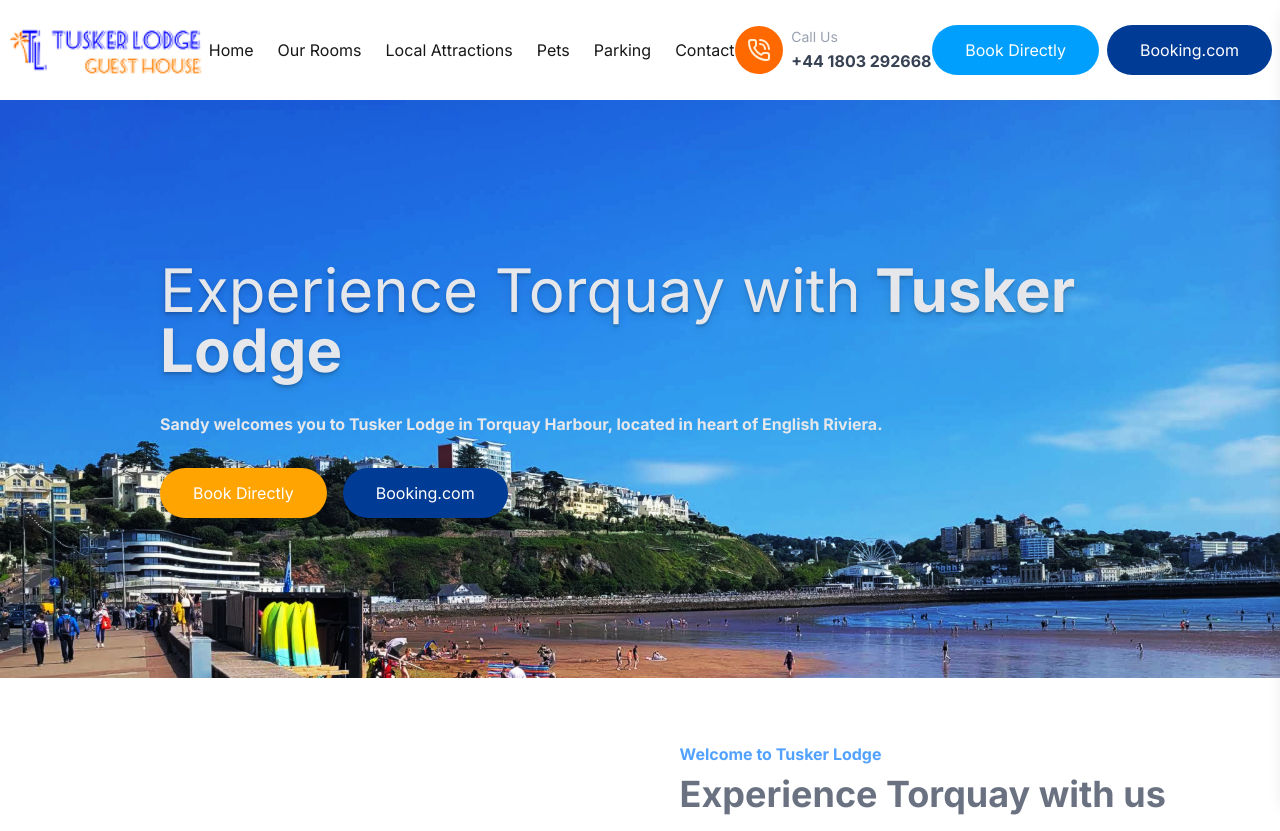
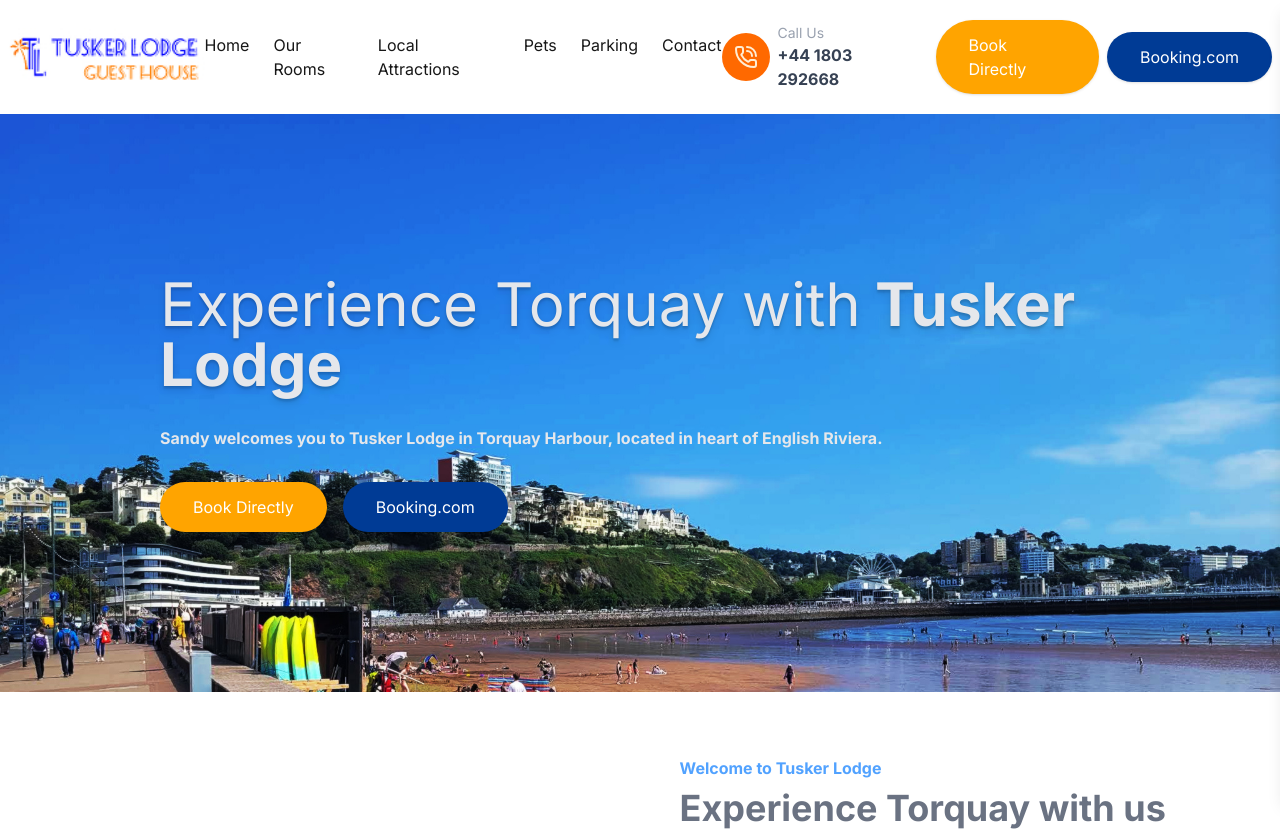
Before and after one commit to ayrbox/tusker-lodge, a Next.js app: page / in a window 1280 px wide. Shown: the top 831 px of the page. Built offline with nearby package versions, Linux system fonts and the light colour scheme.

Commit message:
fix: header button and menu for tablets

```diff
--- /dev/null
+++ b/src/components/BookingCTA.tsx
@@ -0,0 +1,31 @@
+import clsx from "clsx";
+import Link from "next/link";
+
+export const BookingCTA = ({
+  href = "",
+  variant = "default",
+  children,
+  className,
+}: {
+  href?: string;
+  variant?: "default" | "booking";
+  children: React.ReactNode;
+  className?: string;
+}) => (
+  <Link
+    href={href}
+    target="_blank"
+    className={clsx(
+      "border rounded-full border border-transparent px-8 py-3 text-base font-medium text-white focus:ring-2 focus:ring-indigo-500 focus:ring-offset-2 focus:outline-hidden shadow",
+      {
+        "bg-[#ffa400] hover:bg-[#009ffd]": variant === "default",
+      },
+      {
+        "bg-[#003b95] hover:bg-[#006ce4]": variant === "booking",
+      },
+      className,
+    )}
+  >
+    {children}
+  </Link>
+);
--- a/src/components/Header.tsx
+++ b/src/components/Header.tsx
@@ -8,6 +8,7 @@ import ButtonLink from "./ButtonLink";
 import { PhoneCallIcon, MenuIcon, XIcon } from "lucide-react";
 import Link from "next/link";
 import clsx from "clsx";
+import { BookingCTA } from "./BookingCTA";
 
 type Nav = {
   name: string;
@@ -69,7 +70,7 @@ export default function Header() {
         </Link>
 
         {/* Desktop horizontal menu */}
-        <ol className="hidden lg:flex align-items gap-6">
+        <ol className="hidden xl:flex align-items gap-6">
           {navigations.map((n) => (
             <li key={n.name}>
               <NavItem text={n.text} url={n.url} />
@@ -77,8 +78,8 @@ export default function Header() {
           ))}
         </ol>
 
-        {/* Contact info - visible on medium screens and up */}
-        <div className="hidden relative md:grid grid-cols-[auto_1fr] gap-x-2 items-center text-gray-700">
+        <div className="flex items-center content-center gap-x-2">
+          <div className="hidden relative xl:grid grid-cols-[auto_1fr] gap-x-2 items-center text-gray-700 mr-4">
             <div className="p-3 row-span-2 rounded-full bg-orange-500">
               <PhoneCallIcon className="text-orange-100" />
             </div>
@@ -91,29 +92,29 @@ export default function Header() {
             </p>
           </div>
 
-        {/* Book button - hidden on mobile to make room for burger menu */}
-        <div className="hidden md:flex items-center content-center gap-x-2">
-          <ButtonLink href="https://booking-directly.com/widgets/DLdRvxNR4vFcZTkOiuz4Qo5FPd8WPmcwPjOPtcPJsAV1CDfo7uweeGDXgLdtm">
+          <BookingCTA
+            href={process.env.NEXT_PUBLIC_BOOKING_DIRECTLY}
+            className="hidden md:block"
+          >
             Book Directly
-          </ButtonLink>
-          <Link
-            href="https://www.booking.com/hotel/gb/sceptrelodgehotel.en-gb.html?aid=304142#availability_target"
-            title="Check Availability in 'booking-directly.com'"
-            className="border rounded-full border border-transparent bg-[#003b95] px-8 py-3 text-base font-medium text-white hover:bg-[#006ce4] focus:ring-2 focus:ring-indigo-500 focus:ring-offset-2 focus:outline-hidden"
-            target="_blank"
+          </BookingCTA>
+          <BookingCTA
+            href={process.env.NEXT_PUBLIC_BOOKING_DOT_COM}
+            variant="booking"
+            className="hidden md:block"
           >
             Booking.com
-          </Link>
-        </div>
+          </BookingCTA>
 
           {/* Mobile burger menu button */}
           <button
-          className="block lg:hidden p-2 rounded-md hover:bg-gray-100 transition-colors"
+            className="block xl:hidden p-2 rounded-md hover:bg-gray-100 transition-colors"
             onClick={handleMenuToggle(true)}
             aria-label="Open menu"
           >
             <MenuIcon className="h-6 w-6" />
           </button>
+        </div>
 
         {/* Overlay */}
         <div
@@ -170,7 +171,7 @@ export default function Header() {
 
             {/* Footer with contact and booking */}
             <div className="border-t border-gray-200 p-4 space-y-4">
-              {/* Contact info */}
+              <div className="flex flex-col gap-4">
                 <div className="flex items-center gap-3 text-gray-700">
                   <div className="p-2 rounded-full bg-orange-500">
                     <PhoneCallIcon className="text-orange-100 h-4 w-4" />
@@ -183,14 +184,15 @@ export default function Header() {
                   </div>
                 </div>
 
-              {/* Book button */}
-              <div className="w-full">
-                <ButtonLink
-                  href="https://booking-directly.com/widgets/DLdRvxNR4vFcZTkOiuz4Qo5FPd8WPmcwPjOPtcPJsAV1CDfo7uweeGDXgLdtm"
-                  className="w-full text-center"
+                <BookingCTA href={process.env.NEXT_PUBLIC_BOOKING_DIRECTLY}>
+                  Book Directly
+                </BookingCTA>
+                <BookingCTA
+                  href={process.env.NEXT_PUBLIC_BOOKING_DOT_COM}
+                  variant="booking"
                 >
-                  Check Availability
-                </ButtonLink>
+                  Booking.com
+                </BookingCTA>
               </div>
             </div>
           </div>
--- a/src/components/sections/Hero.tsx
+++ b/src/components/sections/Hero.tsx
@@ -1,32 +1,5 @@
 import TorquayHarbourImage from "@/images/featured-torquay-harbour.jpg";
-import clsx from "clsx";
-import Link from "next/link";
-
-const HeroCTA = ({
-  href = "",
-  variant = "default",
-  children,
-}: {
-  href?: string;
-  variant?: "default" | "booking";
-  children: React.ReactNode;
-}) => (
-  <Link
-    href={href}
-    target="_blank"
-    className={clsx(
-      "border rounded-full border border-transparent px-8 py-3 text-base font-medium text-white focus:ring-2 focus:ring-indigo-500 focus:ring-offset-2 focus:outline-hidden shadow",
-      {
-        "bg-[#ffa400] hover:bg-[#009ffd]": variant === "default",
-      },
-      {
-        "bg-[#003b95] hover:bg-[#006ce4]": variant === "booking",
-      },
-    )}
-  >
-    {children}
-  </Link>
-);
+import { BookingCTA } from "../BookingCTA";
 
 export default function Hero() {
   //console.dir(HeroImage, { depth: Infinity });
@@ -47,15 +20,15 @@ export default function Hero() {
           heart of English Riviera.
         </p>
         <div className="flex gap-4 justify-items-end">
-          <HeroCTA href={process.env.NEXT_PUBLIC_BOOKING_DIRECTLY}>
+          <BookingCTA href={process.env.NEXT_PUBLIC_BOOKING_DIRECTLY}>
             Book Directly
-          </HeroCTA>
-          <HeroCTA
+          </BookingCTA>
+          <BookingCTA
             href={process.env.NEXT_PUBLIC_BOOKING_DOT_COM}
             variant="booking"
           >
             Booking.com
-          </HeroCTA>
+          </BookingCTA>
         </div>
       </div>
     </section>
```
Lines whose indentation alone changed are shown as unchanged.
